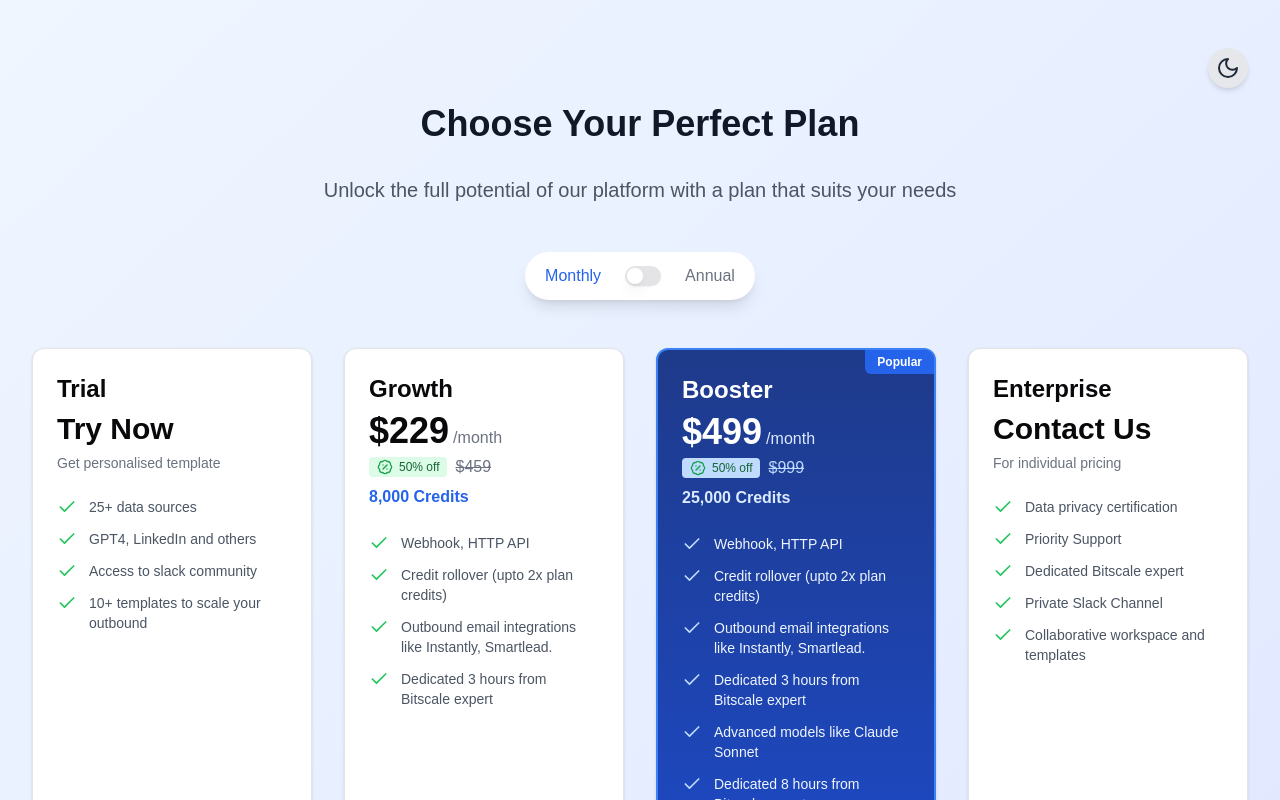
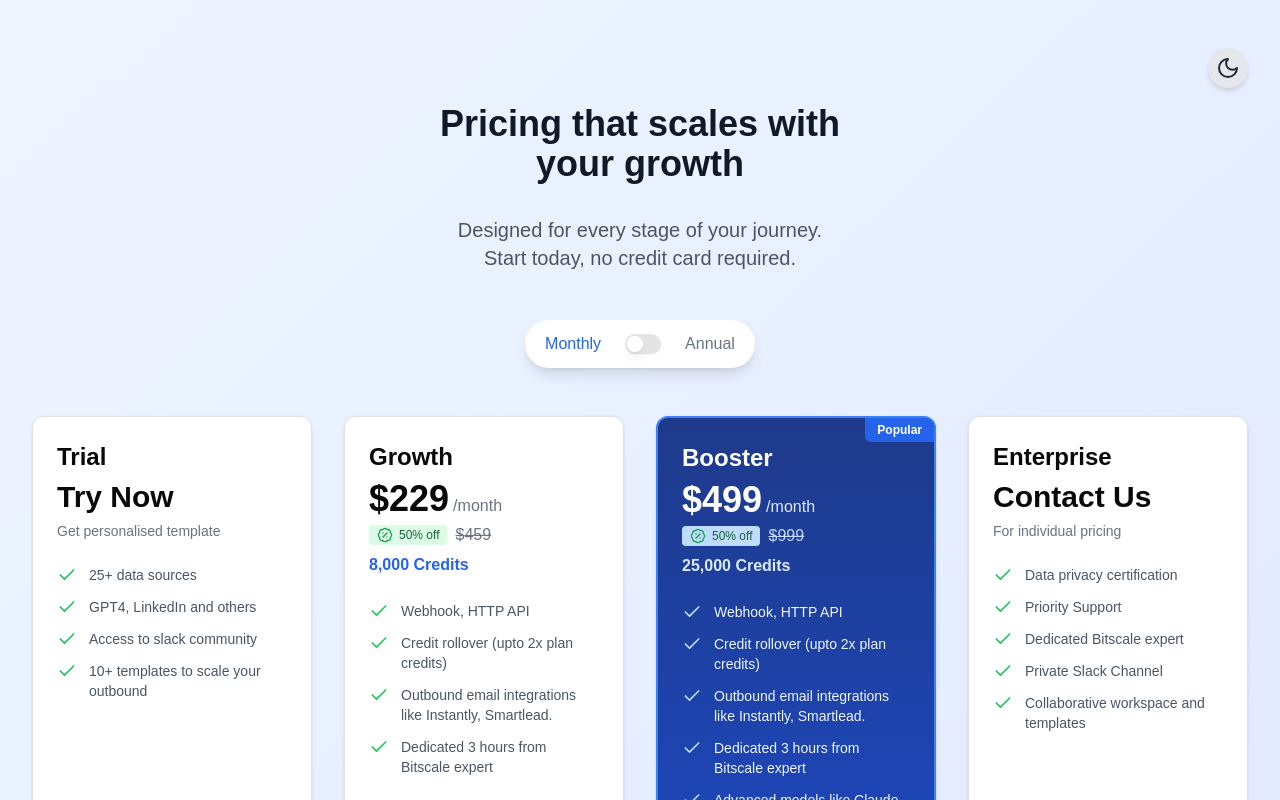
Before and after one commit to none34829/price-comp, a Next.js app: page / in a window 1280 px wide. Shown: the top 800 px of the page. Built offline with nearby package versions, Linux system fonts and the light colour scheme.

Commit message:
minor changes

```diff
--- a/src/app/layout.tsx
+++ b/src/app/layout.tsx
@@ -14,7 +14,7 @@ const geistMono = localFont({
 });
 
 export const metadata: Metadata = {
-  title: "Create Next App",
+  title: "Personalized outbound at scale | Bitscale",
   description: "Generated by create next app",
 };
 
--- a/src/app/page.tsx
+++ b/src/app/page.tsx
@@ -134,8 +134,11 @@ const PricingComponent = () => {
           animate={{ opacity: 1, y: 0 }}
           transition={{ duration: 0.5 }}
         >
-          <h1 className={`text-4xl font-extrabold text-center mb-8 ${isDarkTheme ? 'text-white' : 'text-gray-900'}`}>Choose Your Perfect Plan</h1>
-          <p className={`text-xl text-center mb-12 ${isDarkTheme ? 'text-gray-300' : 'text-gray-600'}`}>Unlock the full potential of our platform with a plan that suits your needs</p>
+          <h1 className={`text-4xl font-extrabold text-center mb-8 ${isDarkTheme ? 'text-white' : 'text-gray-900'}`}>
+            Pricing that scales with<br />your growth
+          </h1>
+          <p className={`text-xl text-center mb-12 ${isDarkTheme ? 'text-gray-300' : 'text-gray-600'}`}>Designed for every stage of your journey.<br />Start today, no credit card required.
+          </p>
         </motion.div>
 
         <motion.div
```
